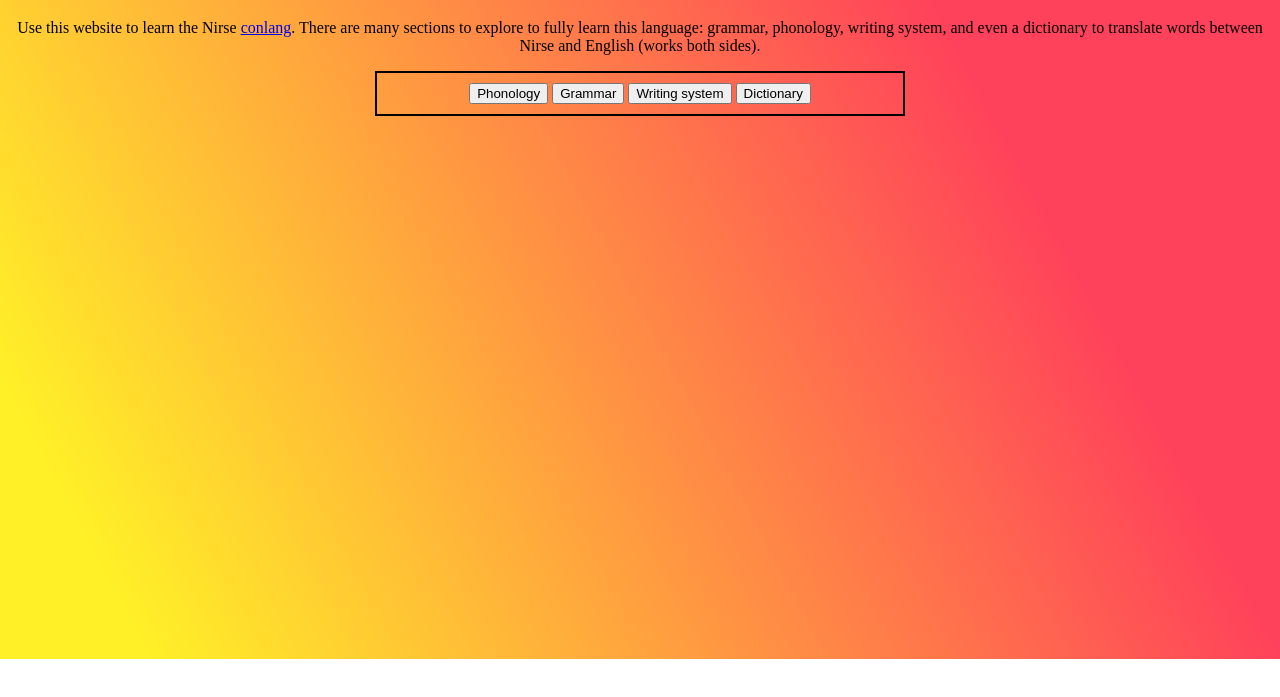
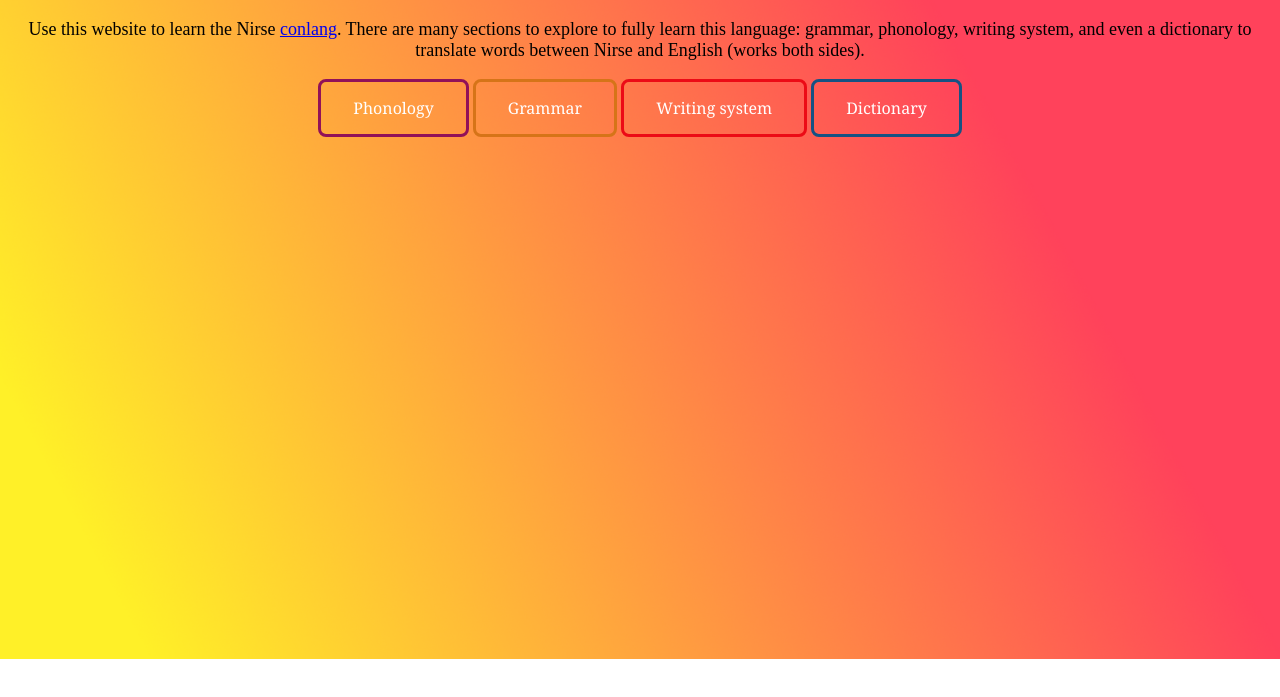
Before and after one commit to Wasnovak/NirseOrgWebsite, a plain HTML site: page index.html in a window 1280 px wide. Shown: the part 61-758 px from the top of the page. Drawn offline with Linux system fonts and the light colour scheme.

Commit message:
Writing CSS Files

```diff
--- /dev/null
+++ b/CSS/dictionary.css
@@ -0,0 +1,3 @@
+.massivetext {
+    text-align: center;
+}
--- /dev/null
+++ b/CSS/grammar.css
@@ -0,0 +1,3 @@
+.massivetext {
+    text-align: center;
+}
--- /dev/null
+++ b/CSS/phonology.css
@@ -0,0 +1,3 @@
+.massivetext {
+    text-align: center;
+}
--- a/CSS/style.css
+++ b/CSS/style.css
@@ -1,7 +1,88 @@
 .buttons {
-  border: 2px solid;
-  margin: auto;
-  padding: 10px;
-  width: 40%;
   text-align: center;
 }
+
+.massivetext {
+  text-align: center;
+}
+
+.initialtext {
+  text-align: center;
+  font-size: large;
+}
+
+.phonology {
+  background-color: transparent;
+  transition-duration: 0.4s;
+  border-radius: 8px;
+  border: 3px solid #921158;
+  color: white;
+  padding: 15px 32px;
+  text-align: center;
+  display: inline-block;
+  font-size: 16px;
+  font-family: "Georgia";
+}
+
+.phonology:hover {
+  box-shadow: 0 8px 16px 0 rgba(0,0,0,0.2), 0 6px 20px 0 rgba(0,0,0,0.19);
+  background-color: #921158;
+  color: white;
+}
+
+.grammar {
+  background-color: transparent;
+  transition-duration: 0.4s;
+  border-radius: 8px;
+  border: 3px solid #d67418;
+  color: white;
+  padding: 15px 32px;
+  text-align: center;
+  display: inline-block;
+  font-size: 16px;
+  font-family: "Georgia";
+}
+
+.grammar:hover {
+  box-shadow: 0 8px 16px 0 rgba(0,0,0,0.2), 0 6px 20px 0 rgba(0,0,0,0.19);
+  background-color: #d67418;
+  color: white;
+}
+
+.writingsystem {
+  background-color: transparent;
+  transition-duration: 0.4s;
+  border-radius: 8px;
+  border: 3px solid #ec0b16;
+  color: white;
+  padding: 15px 32px;
+  text-align: center;
+  display: inline-block;
+  font-size: 16px;
+  font-family: "Georgia";
+}
+
+.writingsystem:hover {
+  box-shadow: 0 8px 16px 0 rgba(0,0,0,0.2), 0 6px 20px 0 rgba(0,0,0,0.19);
+  background-color: #ec0b16;
+  color: white;
+}
+
+.dictionary {
+  background-color: transparent;
+  transition-duration: 0.4s;
+  border-radius: 8px;
+  border: 3px solid rgb(22, 82, 131);
+  color: white;
+  padding: 15px 32px;
+  text-align: center;
+  display: inline-block;
+  font-size: 16px;
+  font-family: "Georgia";
+}
+
+.dictionary:hover {
+  box-shadow: 0 8px 16px 0 rgba(0,0,0,0.2), 0 6px 20px 0 rgba(0,0,0,0.19);
+  background-color: rgb(22, 82, 131);
+  color: white;
+}
--- /dev/null
+++ b/CSS/writingsystem.css
@@ -0,0 +1,3 @@
+.massivetext {
+    text-align: center;
+}
--- a/index.html
+++ b/index.html
@@ -5,27 +5,27 @@
     <meta name="viewport" content="width=device-width, initial-scale=1.0">
     <meta http-equiv="X-UA-Compatible" content="ie=edge">
     <title>Learn Nirse</title>
-    <link rel="stylesheet" href="/CSS/style.css">
-    <link rel="icon" href="Images/favicon.ico" type="image/x-icon">
+    <link rel="stylesheet" href="./CSS/style.css">
+    <link rel="icon" href="./Images/favicon.ico" type="image/x-icon">
     <style> body{
-      background: url("/Images/background.png");
+      background: url("./Images/background.png");
       background-repeat: no-repeat;
-      background-size: cover
+      background-size: cover;
     }</style>
   </head>
   <body>
     <main>
-	    <h1><center>Welcome to nirse.org!</center></h1>
-	    <p><center>Use this website to learn the Nirse <a href="https://www.wikipedia.org/wiki/Constructed_language">conlang</a>.
+	    <h1 class="massivetext">Welcome to nirse.org!</h1>
+	    <p class="initialtext">Use this website to learn the Nirse <a href="https://www.wikipedia.org/wiki/Constructed_language">conlang</a>.
 	       There are many sections to explore to fully learn this language: grammar, phonology, writing system, and even a dictionary
-	       to translate words between Nirse and English (works both sides).</center></p>
+	       to translate words between Nirse and English (works both sides).</p>
 	    <div class="buttons">
-         <button onclick="document.location='/HTML/phonology.html'">Phonology</button>
-	     <button onclick="document.location='/HTML/grammar.html'">Grammar</button>
-	     <button onclick="document.location='/HTML/writingsystem.html'">Writing system</button>
-	     <button onclick="document.location='/HTML/dictionary.html'">Dictionary</button>
+         <button class="phonology" onclick="document.location='./HTML/phonology.html'">Phonology</button>
+	     <button class="grammar" onclick="document.location='./HTML/grammar.html'">Grammar</button>
+	     <button class="writingsystem" onclick="document.location='./HTML/writingsystem.html'">Writing system</button>
+	     <button class="dictionary" onclick="document.location='./HTML/dictionary.html'">Dictionary</button>
       </div>
     </main>
-    <script src="/JS/script.js"></script>
+    <script src="./JS/script.js"></script>
   </body>
 </html>
```
Also changed, not shown: HTML/dictionary.html (+21 -1 lines), HTML/grammar.html (+21 -1 lines), HTML/phonology.html (+21 -1 lines), HTML/writingsystem.html (+21 -1 lines).
